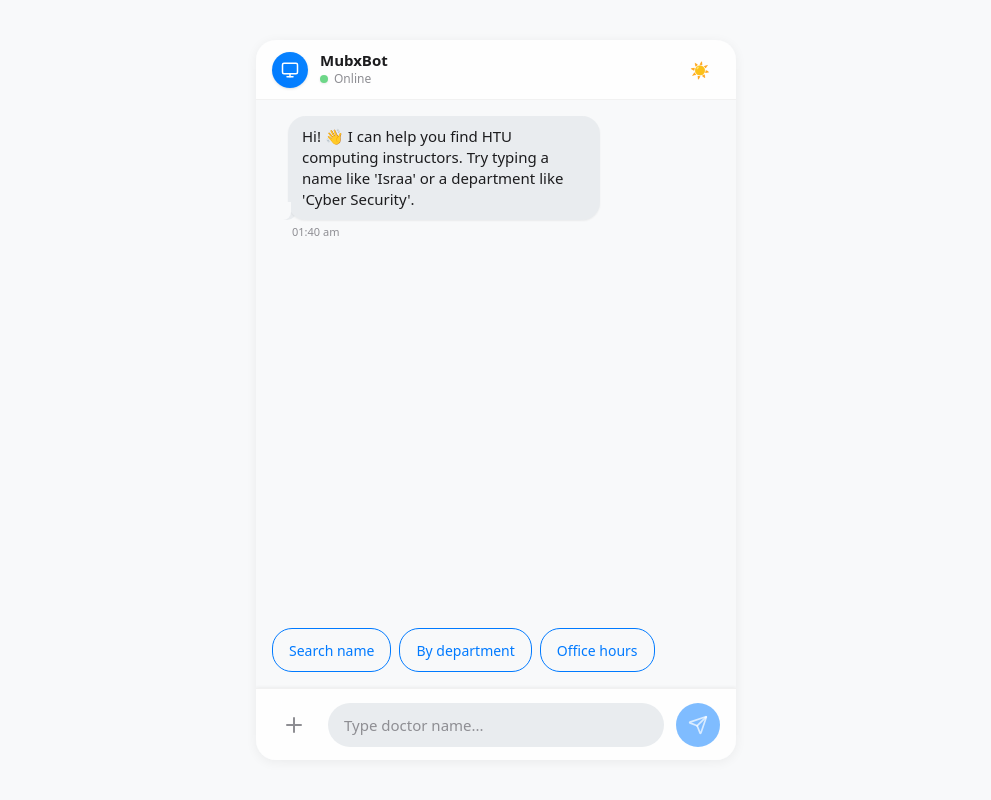
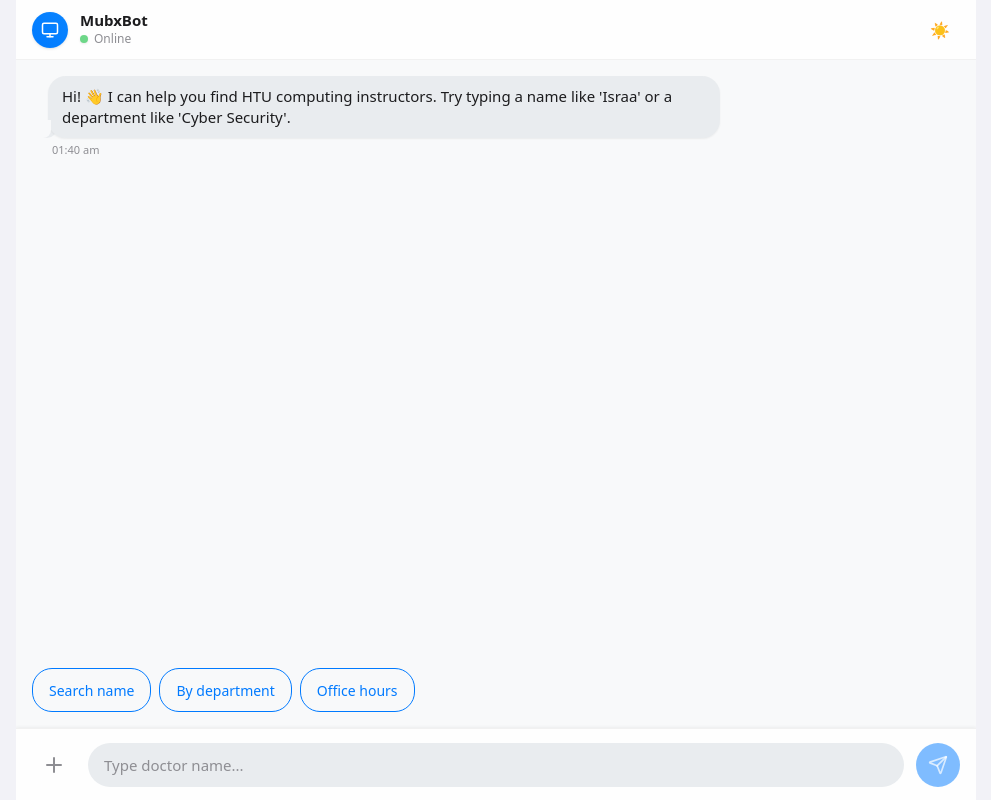
Before and after one commit to Omarmubx7/mubxbot, a Next.js app: page / in a window 1280 px wide. Shown: the whole page, without its empty margins (144-1135 px from the left). Built offline with nearby package versions, Linux system fonts and the light colour scheme.

Commit message:
feat: refactor to mobile-first responsive-width layout

```diff
--- a/app/page.js
+++ b/app/page.js
@@ -15,13 +15,13 @@ export default function Page() {
   );
 
   return (
-    <div className="h-screen h-[100dvh] w-full flex flex-col md:items-center p-0 md:bg-[var(--bg-chat)] transition-colors duration-300 overflow-hidden">
+    <div className="min-h-screen bg-[#F2F2F7] dark:bg-black flex justify-center transition-colors duration-300">
       <AnimatePresence mode="wait">
         <motion.div
           initial={{ opacity: 0, y: 12 }}
           animate={{ opacity: 1, y: 0 }}
           transition={{ duration: 0.35, ease: "easeOut" }}
-          className="flex-1 flex flex-col w-full md:max-w-[480px] md:h-[90vh] md:max-h-[850px] md:mt-[5vh] md:mb-[5vh] bg-[var(--bg-page)] md:rounded-[20px] md:shadow-[0_2px_12px_rgba(0,0,0,0.06)] overflow-hidden relative"
+          className="flex flex-col w-full max-w-[430px] md:max-w-[720px] lg:max-w-[960px] min-h-screen bg-[var(--bg-page)] relative overflow-hidden"
         >
           <ChatWindow />
         </motion.div>
```
